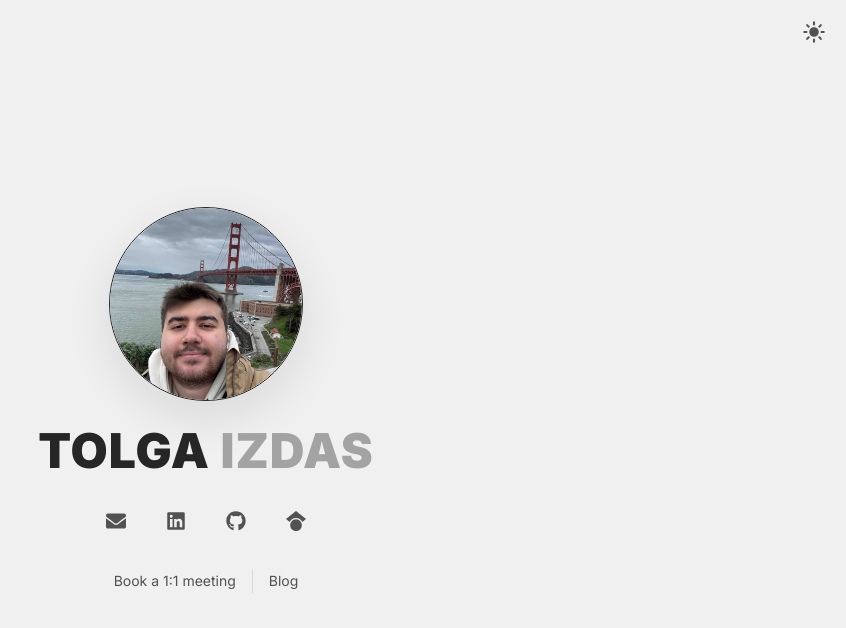
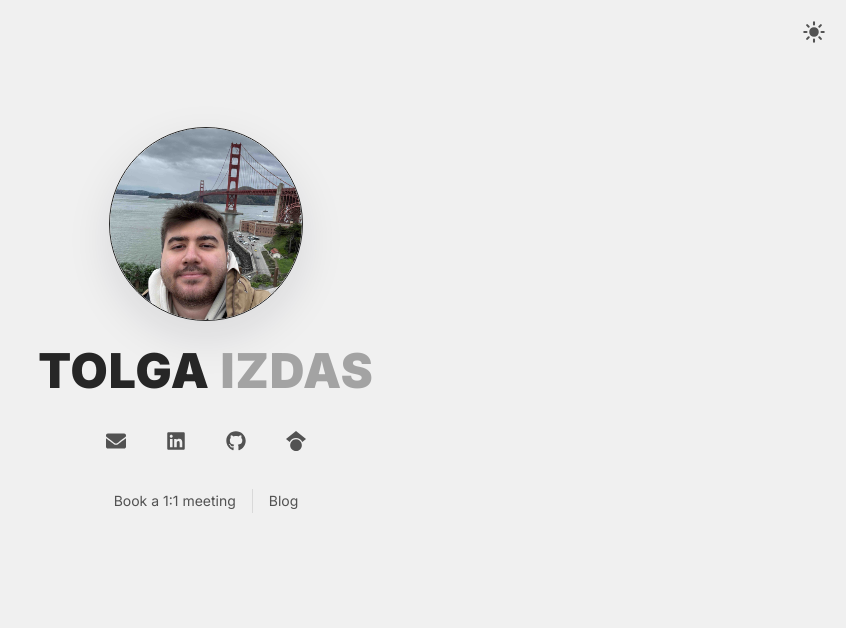
Before and after one commit to tolgaizdas/personal-website, a Next.js app: page / in a window 1280 px wide. Shown: the top 628 px of the page, without its empty margins (434-1280 px from the left). Built offline with nearby package versions, Linux system fonts and the light colour scheme.

Commit message:
fix: adjust padding-bottom for consistent layout on Home page

```diff
--- a/src/app/page.js
+++ b/src/app/page.js
@@ -5,7 +5,7 @@ export default async function Home() {
   const introduction = aboutMe.subsections?.[0];
 
   return (
-    <div className="h-screen overflow-hidden pb-0 [@media(min-height:813px)]:pb-[10rem]">
+    <div className="h-screen overflow-hidden pb-[10rem]">
       <main className="h-full">
         <Introduction information={information} introduction={introduction} />
       </main>
```
